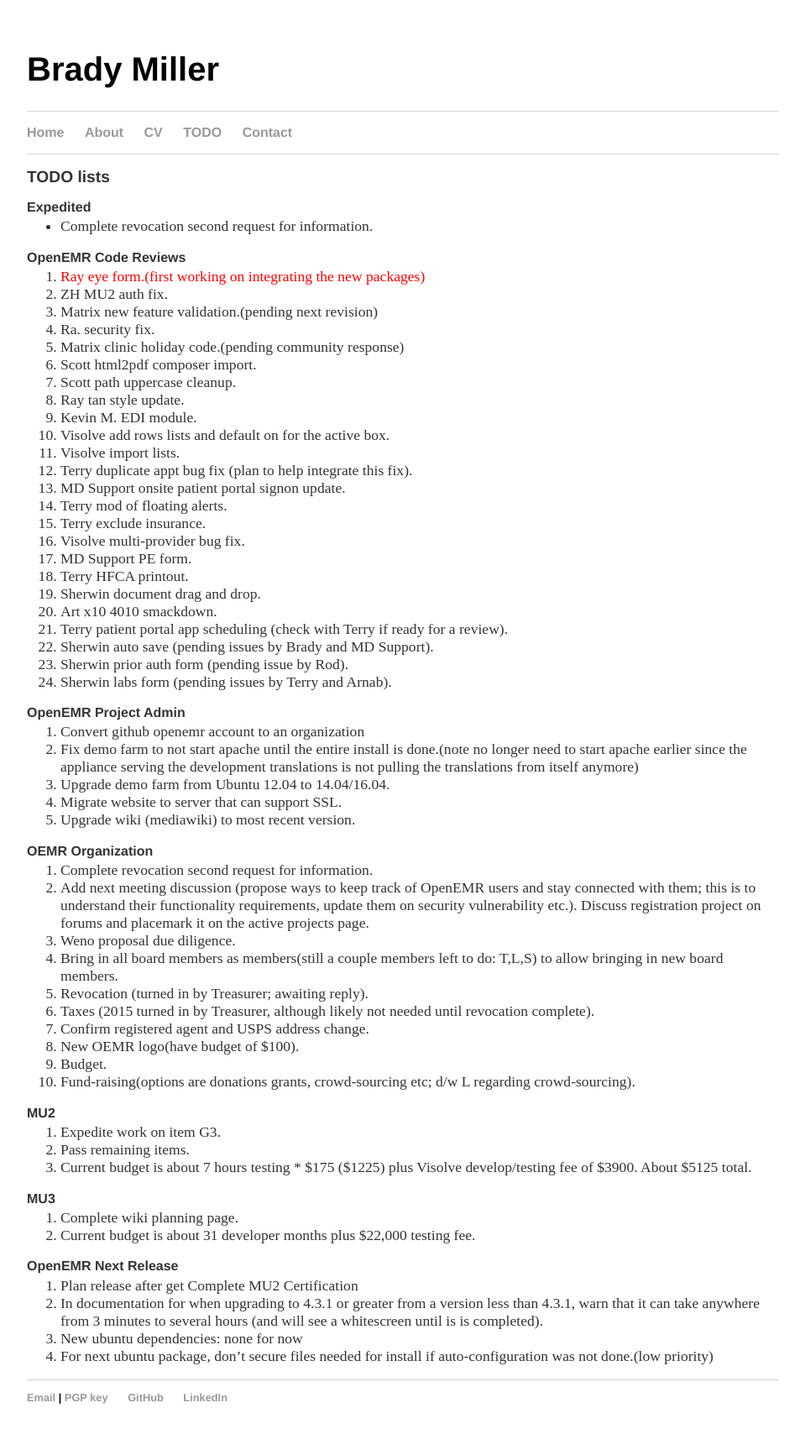
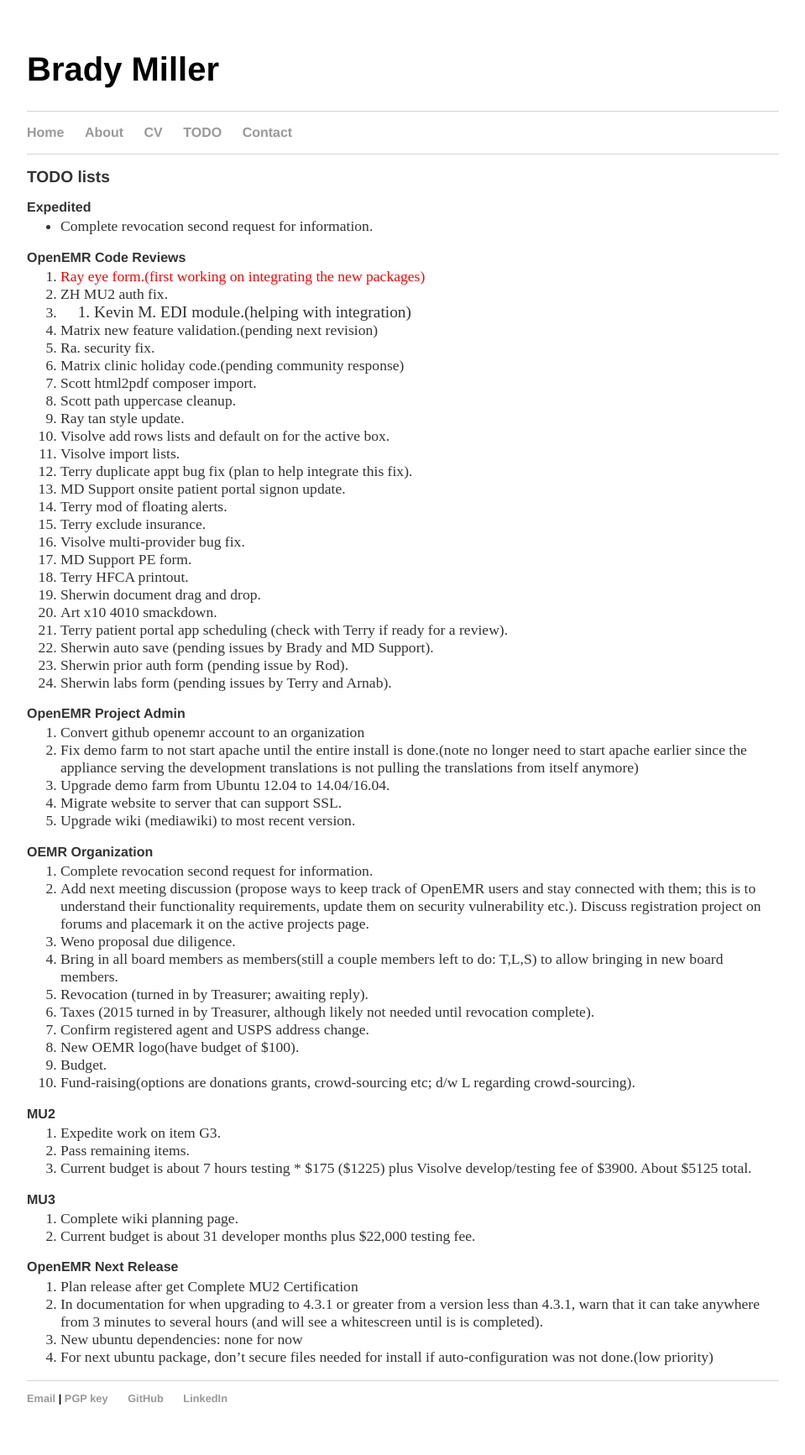
Before and after one commit to bradymiller/bradymiller.github.io, a Jekyll site: the page built from todo/index.md, in a window 1280 px wide. Shown: the whole page at 84% size, without its empty margins (160-1119 px from the left). Built offline with Jekyll 4.4.1, drawn with Linux system fonts in a browser that asks for light colours.

Commit message:
Update todo list

```diff
--- a/todo/index.md
+++ b/todo/index.md
@@ -9,13 +9,13 @@
 ### OpenEMR Code Reviews
 1. <span style="color: red">Ray eye form.(first working on integrating the new packages)</span>
 1. ZH MU2 auth fix.
+1. 1. Kevin M. EDI module.(helping with integration)
 1. Matrix new feature validation.(pending next revision)
 1. Ra. security fix.
 1. Matrix clinic holiday code.(pending community response)
 1. Scott html2pdf composer import.
 1. Scott path uppercase cleanup.
 1. Ray tan style update.
-1. Kevin M. EDI module.
 1. Visolve add rows lists and default on for the active box.
 1. Visolve import lists.
 1. Terry duplicate appt bug fix (plan to help integrate this fix).
```
